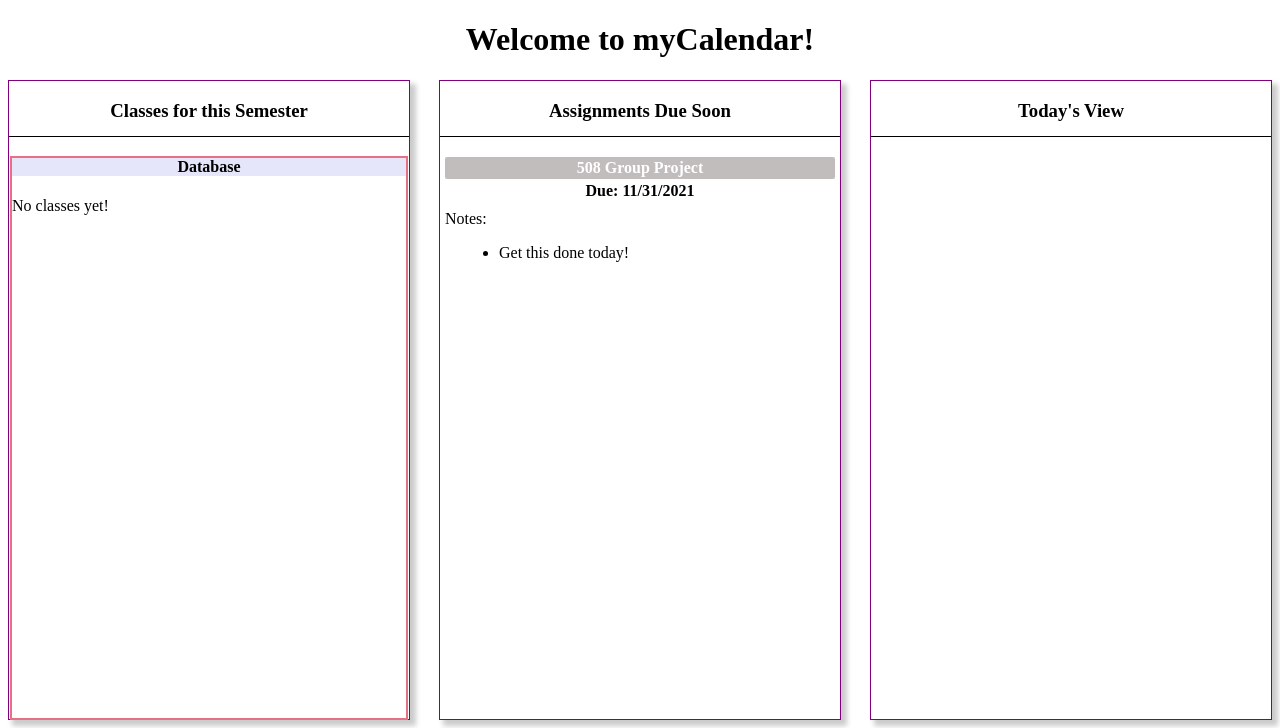
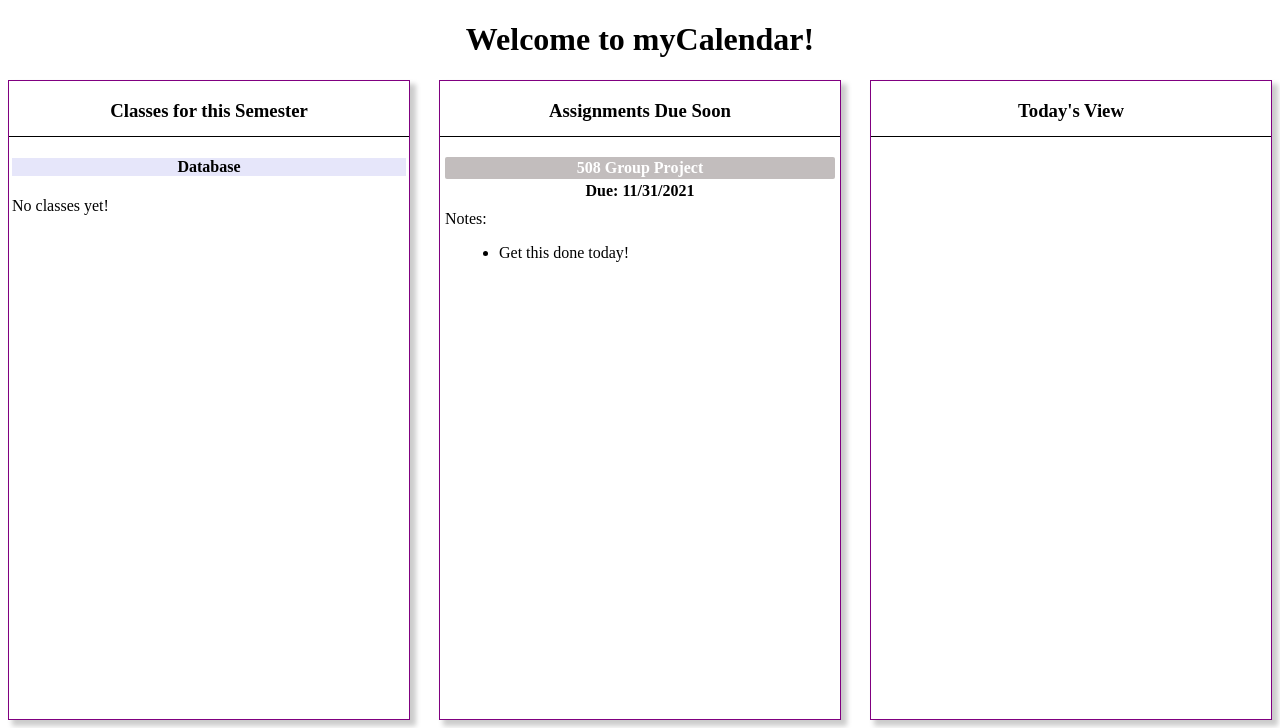
Before and after one commit to appiahla/practice-myCalendar, a PHP site: page /login-signup/checkLogin.php in a window 1280 px wide. Shown: the part 98-826 px from the top of the page. Run offline with PHP 8.4, Linux system fonts and the light colour scheme; data that the repository does not hold is empty.

Commit message:
removed pink border on class display

```diff
--- a/home-style.css
+++ b/home-style.css
@@ -48,7 +48,7 @@
 
   #class-view-flex {
     margin: 3px;
-    outline: rgb(230, 113, 132) solid 2px;
+    /* outline: rgb(230, 113, 132) solid 2px; */
     height: 70vh;
   }
 
```
